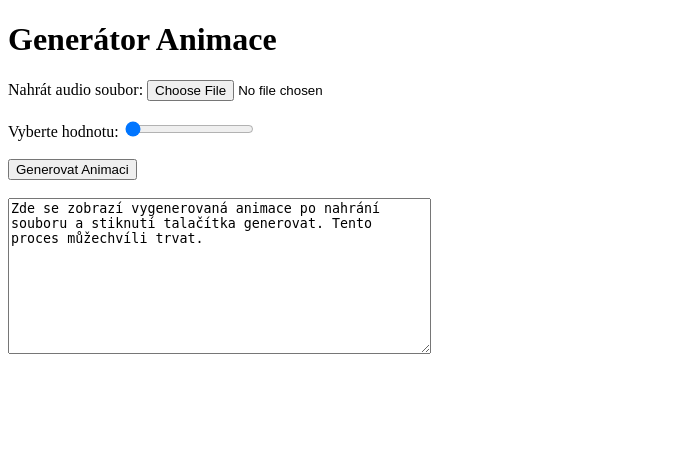
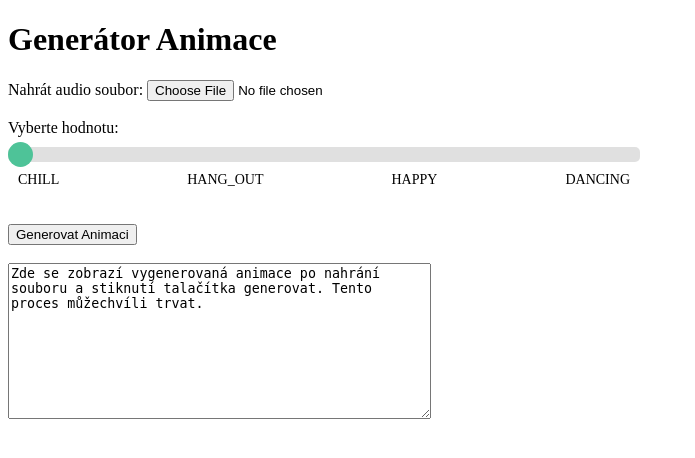
Before and after one commit to VikinnCz/Diplomova_prace_reseni, a Flask app: page / in a window 1280 px wide. Shown: the top 458 px of the page, without its empty margins (0-695 px from the left). Run offline with Flask 3, Linux system fonts and the light colour scheme.

Commit message:
Update: slider design

```diff
--- a/Generator_core_structure/templates/main_page.html
+++ b/Generator_core_structure/templates/main_page.html
@@ -2,20 +2,85 @@
 <html>
 <head>
     <title>Generátor Animace</title>
+    <style>
+        .slider_window{
+            width: 50%;
+        }
+
+        .slider-wrapper {
+          width: 50%; /* Adjust the width of the slider to your preference */
+          margin: auto;
+        }
+
+        .slider-labels {
+          display: flex;
+          justify-content: space-between;
+          padding: 0 10px; /* Slight padding on sides to align with the slider */
+        }
+
+        .slider-labels span {
+          font-size: 14px; /* Smaller font size for labels */
+        }
+
+        input[type="range"] {
+          width: 100%; /* Make the slider expand to full container width */
+          margin: 10px 0; /* Space above and below the slider */
+        }
+
+        .slider {
+        -webkit-appearance: none;
+        width: 100%;
+        height: 15px;
+        border-radius: 5px;
+        background: #d3d3d3;
+        outline: none;
+        opacity: 0.7;
+        -webkit-transition: .2s;
+        transition: opacity .2s;
+        }
+
+        .slider::-webkit-slider-thumb {
+        -webkit-appearance: none;
+        appearance: none;
+        width: 25px;
+        height: 25px;
+        border-radius: 50%;
+        background: #04AA6D;
+        cursor: pointer;
+        }
+
+        .slider::-moz-range-thumb {
+        width: 25px;
+        height: 25px;
+        border-radius: 50%;
+        background: #04AA6D;
+        cursor: pointer;
+        }
+      </style>
 </head>
 <body>
+    <div class="page-body">
         <h1>Generátor Animace</h1>
         <form method="post" enctype="multipart/form-data">
             <label for="audiofile">Nahrát audio soubor:</label>
             <input type="file" id="audiofile" name="audiofile" accept="audio/*"><br><br>
 
-        <label for="slider">Vyberte hodnotu:</label>
-        <input type="range" id="slider" name="slider" min="1" max="4" step="1" value="1"><br><br>
+            <label for="slider">Vyberte hodnotu:</label><br>
+            <div class="slider_window">
+                <input class="slider" type="range" id="slider" name="slider" min="0" max="3" step="1" value="0">
+                <div class="slider-labels">
+                    <span>CHILL</span>
+                    <span>HANG_OUT</span>
+                    <span>HAPPY</span>
+                    <span>DANCING</span>
+                </div><br><br>
+            </div>
 
             <button type="submit" name="submit_button">Generovat Animaci</button>
         </form>
 
         <br>
         <textarea id="code" name="code" rows="10" cols="50">{{ code }}</textarea>
+    </div>
 </body>
 </html>
```
Also changed, not shown: Generator_core_structure/GenreClassification.py (+8 -2 lines), 1 other file. Lines whose indentation alone changed are shown as unchanged.
